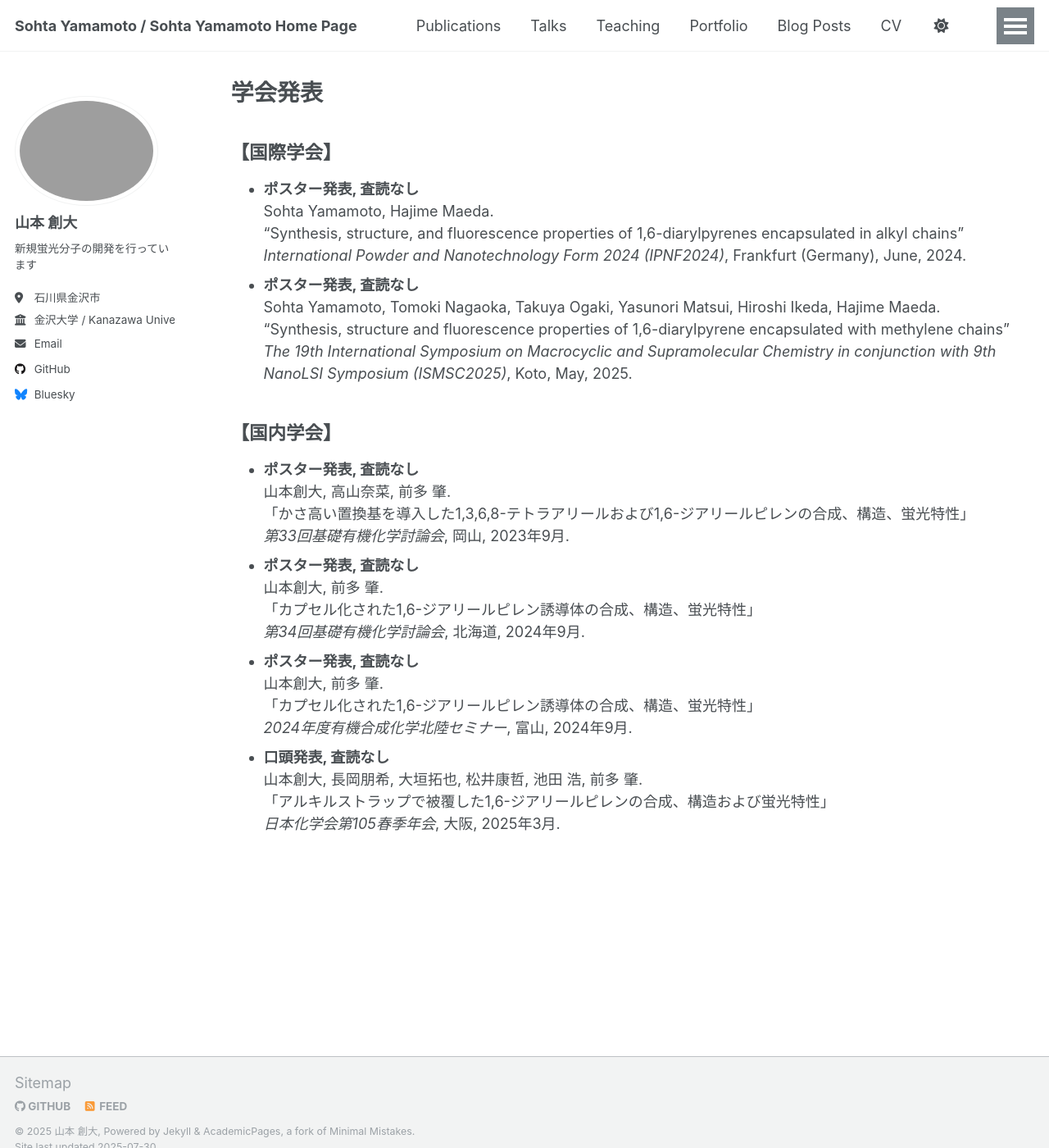
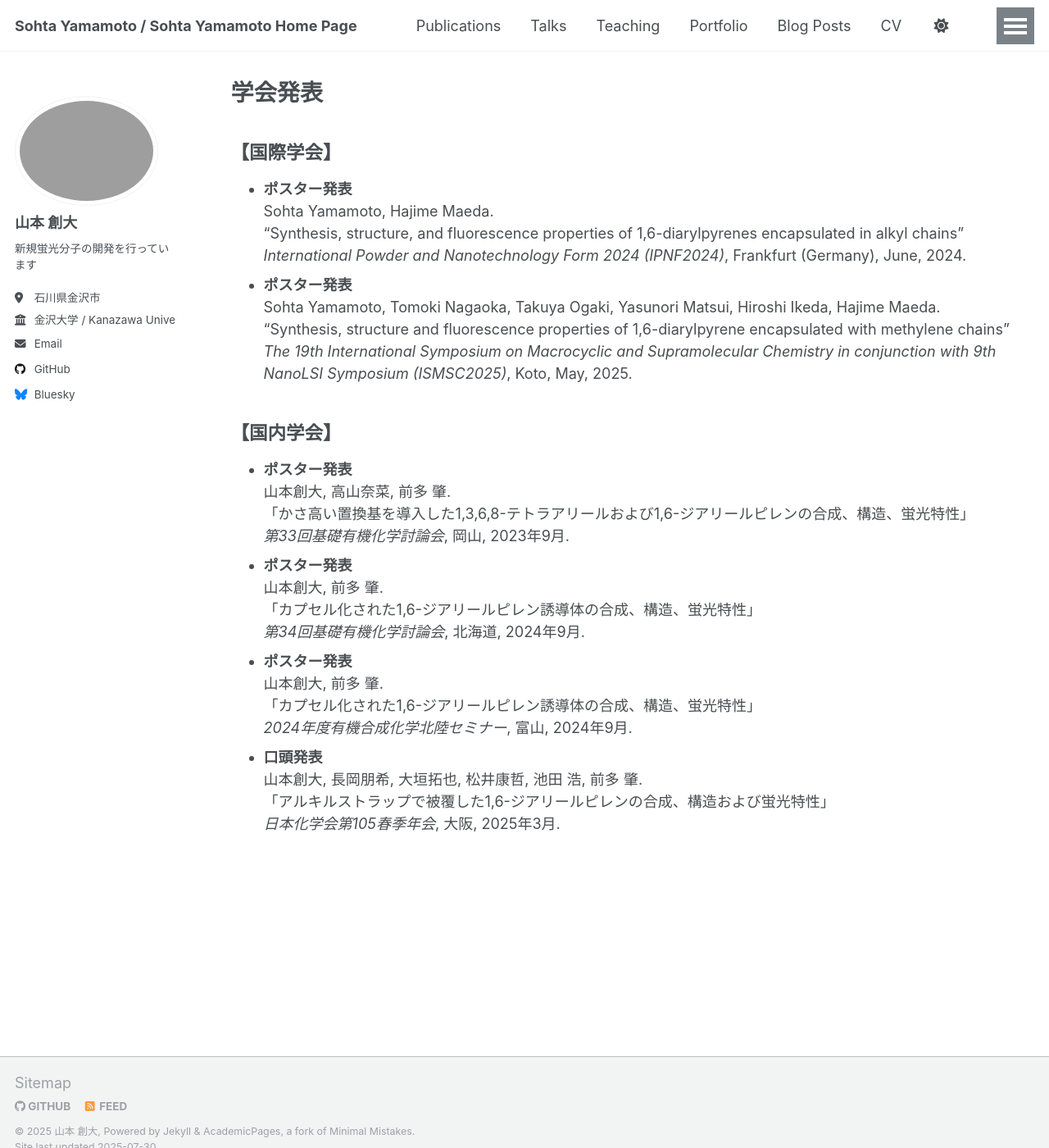
Before and after one commit to SaTom1313/SaTom1313.github.io, a Jekyll site: the page built from _pages/talks.html, in a window 1280 px wide and 1400 px high. Shown: the whole window at 82% size. Built offline with Jekyll 4.4.1, drawn with Linux system fonts in a browser that asks for light colours; a script that is not in the unit is left out.

Commit message:
Update talks.html

```diff
--- a/_pages/talks.html
+++ b/_pages/talks.html
@@ -8,13 +8,13 @@ author_profile: true
 <h2>【国際学会】</h2>
 <ul>
   <li>
-    <strong>ポスター発表, 査読なし</strong><br>
+    <strong>ポスター発表</strong><br>
     Sohta Yamamoto, Hajime Maeda.<br>
     “Synthesis, structure, and fluorescence properties of 1,6-diarylpyrenes encapsulated in alkyl chains”<br>
     <em>International Powder and Nanotechnology Form 2024 (IPNF2024)</em>, Frankfurt (Germany), June, 2024.
   </li>
   <li>
-    <strong>ポスター発表, 査読なし</strong><br>
+    <strong>ポスター発表</strong><br>
     Sohta Yamamoto, Tomoki Nagaoka, Takuya Ogaki, Yasunori Matsui, Hiroshi Ikeda, Hajime Maeda.<br>
     “Synthesis, structure and fluorescence properties of 1,6-diarylpyrene encapsulated with methylene chains”<br>
     <em>The 19th International Symposium on Macrocyclic and Supramolecular Chemistry in conjunction with 9th NanoLSI Symposium (ISMSC2025)</em>, Koto, May, 2025.
@@ -24,25 +24,25 @@ author_profile: true
 <h2>【国内学会】</h2>
 <ul>
   <li>
-    <strong>ポスター発表, 査読なし</strong><br>
+    <strong>ポスター発表</strong><br>
     山本創大, 高山奈菜, 前多 肇.<br>
     「かさ高い置換基を導入した1,3,6,8-テトラアリールおよび1,6-ジアリールピレンの合成、構造、蛍光特性」<br>
     <em>第33回基礎有機化学討論会</em>, 岡山, 2023年9月.
   </li>
   <li>
-    <strong>ポスター発表, 査読なし</strong><br>
+    <strong>ポスター発表</strong><br>
     山本創大, 前多 肇.<br>
     「カプセル化された1,6-ジアリールピレン誘導体の合成、構造、蛍光特性」<br>
     <em>第34回基礎有機化学討論会</em>, 北海道, 2024年9月.
   </li>
   <li>
-    <strong>ポスター発表, 査読なし</strong><br>
+    <strong>ポスター発表</strong><br>
     山本創大, 前多 肇.<br>
     「カプセル化された1,6-ジアリールピレン誘導体の合成、構造、蛍光特性」<br>
     <em>2024年度有機合成化学北陸セミナー</em>, 富山, 2024年9月.
   </li>
   <li>
-    <strong>口頭発表, 査読なし</strong><br>
+    <strong>口頭発表</strong><br>
     山本創大, 長岡朋希, 大垣拓也, 松井康哲, 池田 浩, 前多 肇.<br>
     「アルキルストラップで被覆した1,6-ジアリールピレンの合成、構造および蛍光特性」<br>
     <em>日本化学会第105春季年会</em>, 大阪, 2025年3月.
```
